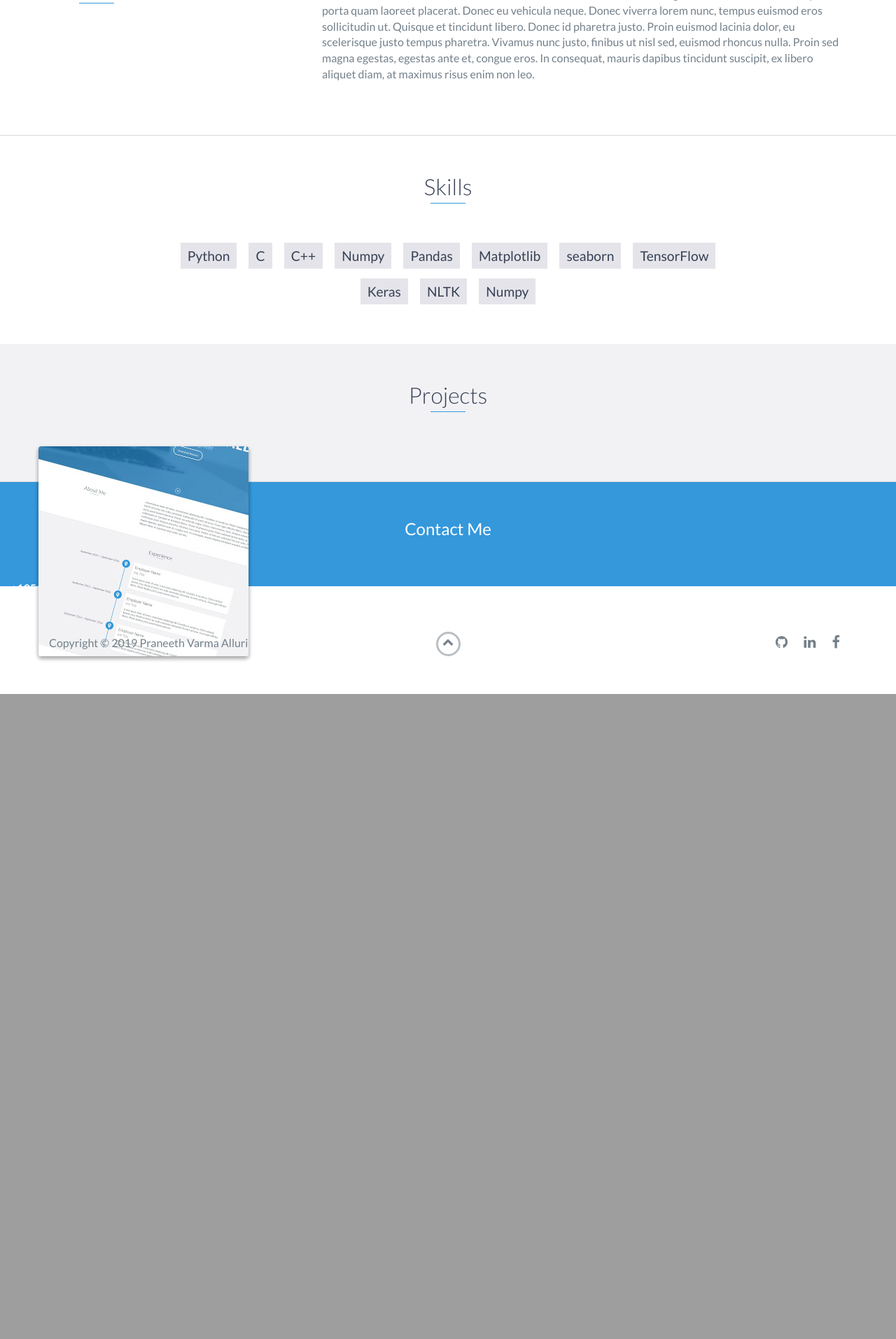
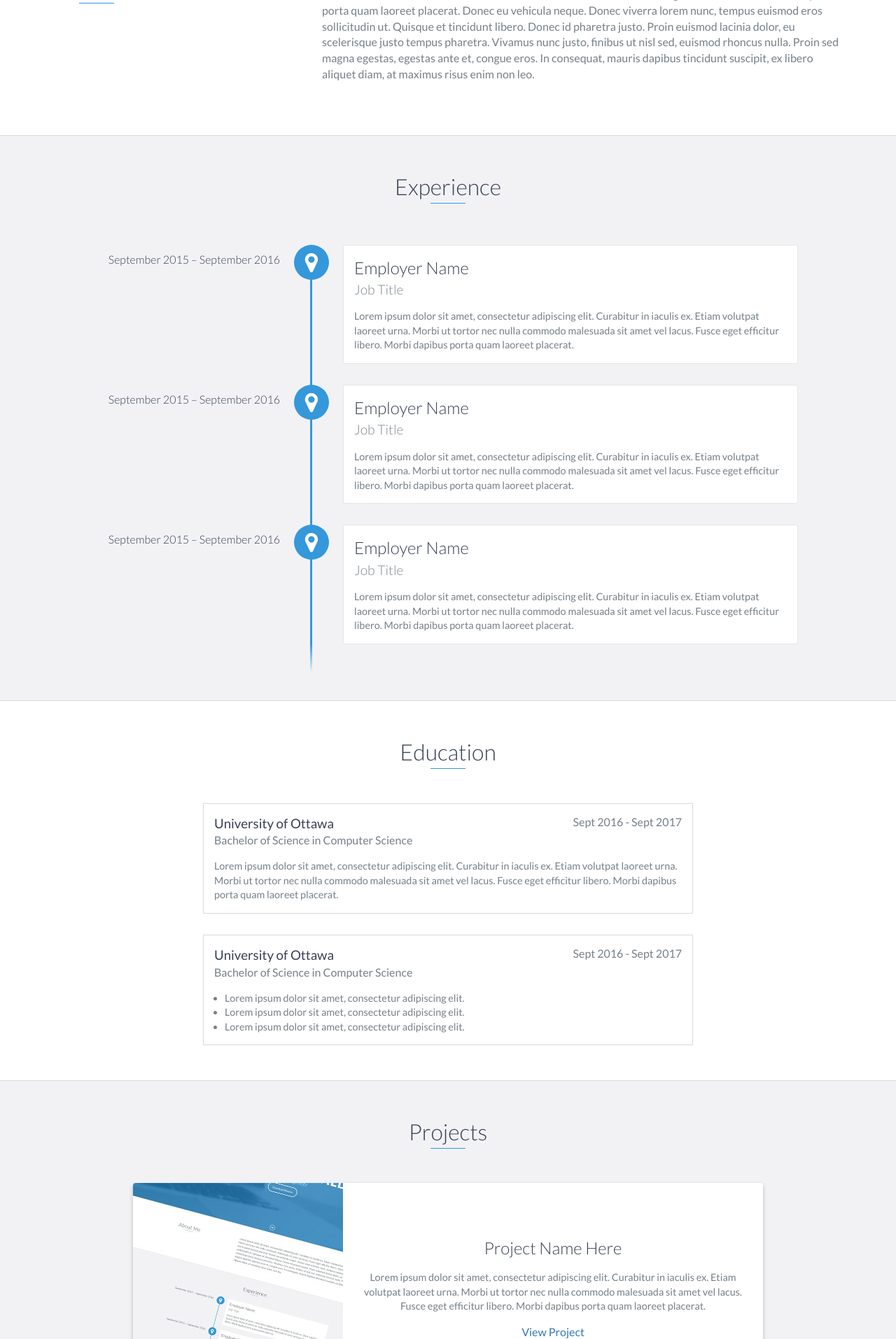
Before and after one commit to praneeth1795/praneeth1795.github.io, a PHP site: page / in a window 1280 px wide. Shown: the part 917-2831 px from the top of the page at 70% size. Before the commit the page ends 1909 px from the top, so only its background shows below. Run offline with PHP 8.4, Linux system fonts and the light colour scheme.

Commit message:
template

```diff
--- a/index.html
+++ b/index.html
@@ -5,7 +5,7 @@
     <meta charset="utf-8">
     <meta http-equiv="X-UA-Compatible" content="IE=edge">
     <meta name="viewport" content="width=device-width, initial-scale=1">
-    <title>Praneeth Alluri</title>
+    <title>My Portfolio</title>
 	<link rel="shortcut icon" href="favicon.ico" type="image/x-icon">
 	<link rel="icon" href="favicon.ico" type="image/x-icon">
     <link href="https://fonts.googleapis.com/css?family=Lato:300,400,700,900" rel="stylesheet">
@@ -28,10 +28,16 @@
                 <a href="#about">About</a>
             </li>
             <li>
-                <a href="#skills">Skills</a>
+                <a href="#experience">Experience</a>
+            </li>
+            <li>
+                <a href="#education">Education</a>
             </li>
             <li>
                 <a href="#projects">Projects</a>
+            </li>
+            <li>
+                <a href="#skills">Skills</a>
             </li>
             <li>
                 <a href="#contact">Contact</a>
@@ -42,13 +48,13 @@
 
     <div id="lead">
         <div id="lead-content">
-            <h1>Praneeth Varma Alluri</h1>
-            <h2>Machine Learning Enthusiast</h2>
+            <h1>Ryan Fitzgerald</h1>
+            <h2>Software Engineer</h2>
             <a href="#" class="btn-rounded-white">Download Resume</a>
         </div>
         <!-- End #lead-content -->
 
-        <!--<div id="lead-overlay"></div>-->
+        <div id="lead-overlay"></div>
 
         <div id="lead-down">
             <span>
@@ -77,25 +83,67 @@
     </div>
     <!-- End #about -->
 
-    <div id="skills">
-        <h2 class="heading">Skills</h2>
-        <ul>
-            <li>Python</li>
-            <li>C</li>
-            <li>C++</li>
-            <li>Numpy</li>
-            <li>Pandas</li>
-            <li>Matplotlib</li>
-            <li>seaborn</li>
-            <li>TensorFlow</li>
-            <li>Keras</li>
-            <li>NLTK</li>
-            <li>Numpy</li>
+    <div id="experience" class="background-alt">
+        <h2 class="heading">Experience</h2>
+        <div id="experience-timeline">
+            <div data-date="September 2015 – September 2016">
+                <h3>Employer Name</h3>
+                <h4>Job Title</h4>
+                <p>
+                    Lorem ipsum dolor sit amet, consectetur adipiscing elit. Curabitur in iaculis ex. Etiam volutpat laoreet urna. Morbi ut tortor nec nulla commodo malesuada sit amet vel lacus. Fusce eget efficitur libero. Morbi dapibus porta quam laoreet placerat.
+                </p>
+            </div>
 
-        </ul>
+            <div data-date="September 2015 – September 2016">
+                <h3>Employer Name</h3>
+                <h4>Job Title</h4>
+                <p>
+                    Lorem ipsum dolor sit amet, consectetur adipiscing elit. Curabitur in iaculis ex. Etiam volutpat laoreet urna. Morbi ut tortor nec nulla commodo malesuada sit amet vel lacus. Fusce eget efficitur libero. Morbi dapibus porta quam laoreet placerat.
+                </p>
+            </div>
+
+            <div data-date="September 2015 – September 2016">
+                <h3>Employer Name</h3>
+                <h4>Job Title</h4>
+                <p>
+                    Lorem ipsum dolor sit amet, consectetur adipiscing elit. Curabitur in iaculis ex. Etiam volutpat laoreet urna. Morbi ut tortor nec nulla commodo malesuada sit amet vel lacus. Fusce eget efficitur libero. Morbi dapibus porta quam laoreet placerat.
+                </p>
+            </div>
+        </div>
     </div>
-    <!-- End #skills -->
+    <!-- End #experience -->
 
+    <div id="education">
+        <h2 class="heading">Education</h2>
+        <div class="education-block">
+            <h3>University of Ottawa</h3>
+            <span class="education-date">Sept 2016 - Sept 2017</span>
+            <h4>Bachelor of Science in Computer Science</h4>
+            <p>
+                Lorem ipsum dolor sit amet, consectetur adipiscing elit. Curabitur in iaculis ex. Etiam volutpat laoreet urna. Morbi ut tortor nec nulla commodo malesuada sit amet vel lacus. Fusce eget efficitur libero. Morbi dapibus porta quam laoreet placerat.
+            </p>
+        </div>
+        <!-- End .education-block -->
+
+        <div class="education-block">
+            <h3>University of Ottawa</h3>
+            <span class="education-date">Sept 2016 - Sept 2017</span>
+            <h4>Bachelor of Science in Computer Science</h4>
+            <ul>
+                <li>
+                    Lorem ipsum dolor sit amet, consectetur adipiscing elit.
+                </li>
+                <li>
+                    Lorem ipsum dolor sit amet, consectetur adipiscing elit.
+                </li>
+                <li>
+                    Lorem ipsum dolor sit amet, consectetur adipiscing elit.
+                </li>
+            </ul>
+        </div>
+        <!-- End .education-block -->
+    </div>
+    <!-- End #education -->
 
     <div id="projects" class="background-alt">
         <h2 class="heading">Projects</h2>
@@ -135,23 +183,51 @@
             </div>
         </div>
     </div>
+    <!-- End #projects -->
 
+    <div id="skills">
+        <h2 class="heading">Skills</h2>
+        <ul>
+            <li>JavaScript</li>
+            <li>Python</li>
+            <li>Ruby</li>
+            <li>Go</li>
+            <li>Node.js</li>
+            <li>AngularJs</li>
+            <li>React</li>
+            <li>Elixir</li>
+            <li>Java</li>
+            <li>C</li>
+            <li>C#</li>
+            <li>C++</li>
+            <li>Ruby on Rails</li>
+            <li>JavaScript</li>
+            <li>Python</li>
+            <li>Ruby</li>
+            <li>Go</li>
+            <li>Node.js</li>
+            <li>AngularJs</li>
+            <li>React</li>
+            <li>Elixir</li>
+            <li>Java</li>
+            <li>C</li>
+            <li>C#</li>
+            <li>C++</li>
+            <li>Ruby on Rails</li>
+        </ul>
+    </div>
+    <!-- End #skills -->
 
     <div id="contact">
-        <h2>Contact Me</h2>
-
-        <div style="float:left; text-align:"center"">
-            <img src="../images/phone.png" style="width:25px;height:25px" > <!-- uses solid style -->
-            <!-- <span class="glyphicon glyphicon-star style=" style="font-size:50px; color: black;" aria-hidden="true"> -->
-            <p style="color:white"><strong>+19514419629</strong></p>
+        <h2>Get in Touch</h2>
+        <div id="contact-form">
+            <form method="POST" action="https://formspree.io/email@email.com">
+                <input type="hidden" name="_subject" value="Contact request from personal website" />
+                <input type="email" name="_replyto" placeholder="Your email" required>
+                <textarea name="message" placeholder="Your message" required></textarea>
+                <button type="submit">Send</button>
+            </form>
         </div>
-
-        <div style="float:left; text-align:"center"">
-            <img src="../images/email.png" style="width:25px;height:25px" >> <!-- uses solid style -->
-            <!-- <span class="glyphicon glyphicon-star style=" style="font-size:50px; color: black;" aria-hidden="true"> -->
-            <p style="color:white;"><strong>praneeth1795@gmail.com</strong></p>
-        </div>
-
         <!-- End #contact-form -->
     </div>
     <!-- End #contact -->
@@ -161,7 +237,7 @@
             <div class="row">
                 <div class="col-sm-5 copyright">
                     <p>
-                        Copyright &copy; 2019 Praneeth Varma Alluri
+                        Copyright &copy; 2017 YOUR NAME
                     </p>
                 </div>
                 <div class="col-sm-2 top">
@@ -174,13 +250,20 @@
                         <li>
                             <a href="https://github.com/" target="_blank"><i class="fa fa-github" aria-hidden="true"></i></a>
                         </li>
-
+                        <li>
+                            <a href="https://stackoverflow.com/" target="_blank"><i class="fa fa-stack-overflow" aria-hidden="true"></i></a>
+                        </li>
                         <li>
                             <a href="https://linkedin.com/" target="_blank"><i class="fa fa-linkedin" aria-hidden="true"></i></a>
                         </li>
-
                         <li>
                             <a href="https://www.facebook.com/" target="_blank"><i class="fa fa-facebook" aria-hidden="true"></i></a>
+                        </li>
+                        <li>
+                            <a href="https://twitter.com/" target="_blank"><i class="fa fa-twitter" aria-hidden="true"></i></a>
+                        </li>
+                        <li>
+                            <a href="https://plus.google.com/" target="_blank"><i class="fa fa-google-plus" aria-hidden="true"></i></a>
                         </li>
                     </ul>
                 </div>
--- a/scss/styles.scss
+++ b/scss/styles.scss
@@ -1,4 +1,15 @@
+/*!
+    Title: Dev Portfolio Template
+    Version: 1.2.1
+    Last Change: 08/28/2017
+    Author: Ryan Fitzgerald
+    Repo: https://github.com/RyanFitzgerald/devportfolio-template
+    Issues: https://github.com/RyanFitzgerald/devportfolio-template/issues
 
+    Description: This file contains all the styles associated with the page
+    that don't come from third party libraries. This file gets compiled using
+    Gulp and send to the /css folder which is then loaded on the page.
+*/
 /*
     File Contents:
 
@@ -23,7 +34,7 @@
 */
 
 // Define base and accent colors
-$base-color: #000000;
+$base-color: #3498db;
 $base-color-hover: darken($base-color, 10%);
 
 // Define background colors
@@ -339,7 +350,7 @@
     height: 100vh;
     min-height: 500px;
     max-height: 1080px;
-    background: url(../images/lead-bg.png);
+    background: url(../images/lead-bg.jpg);
     background-size: cover;
     padding: 15px;
     overflow: hidden;
```
Also changed, not shown: css/styles.css.
